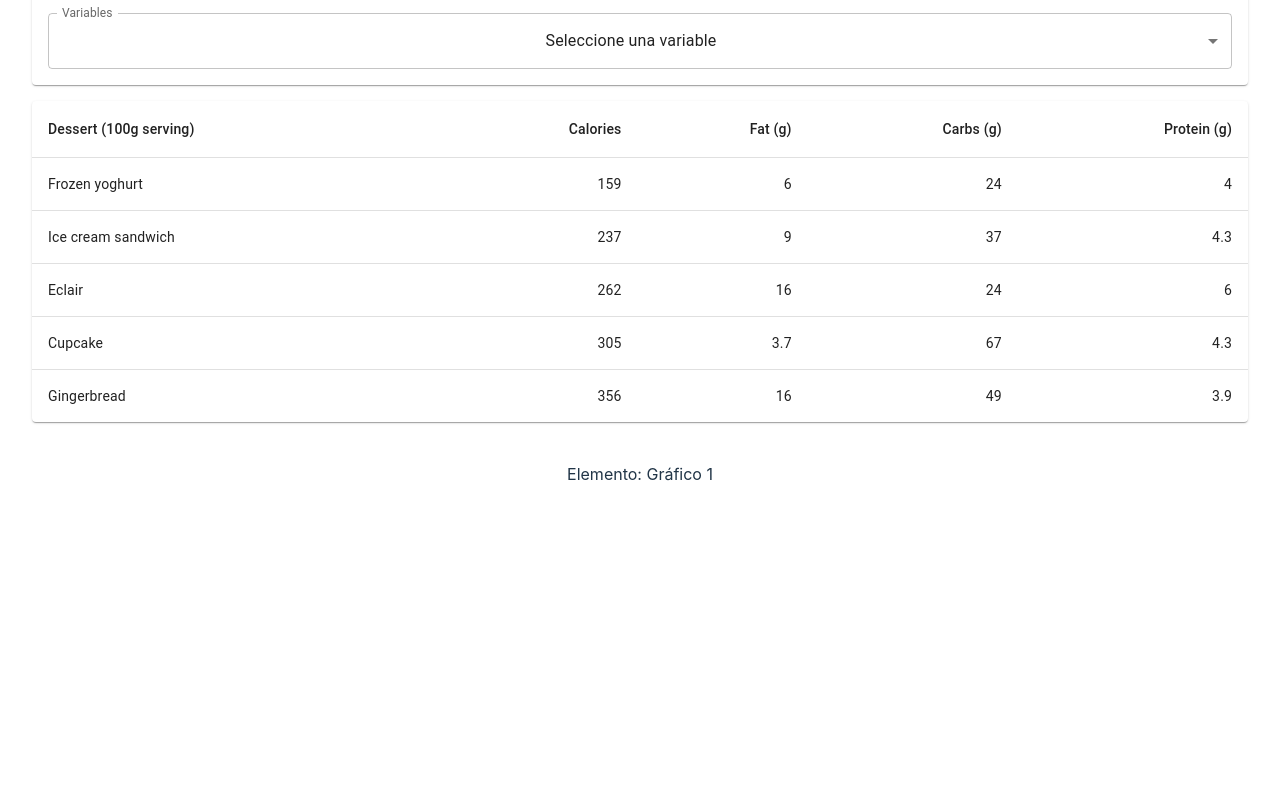
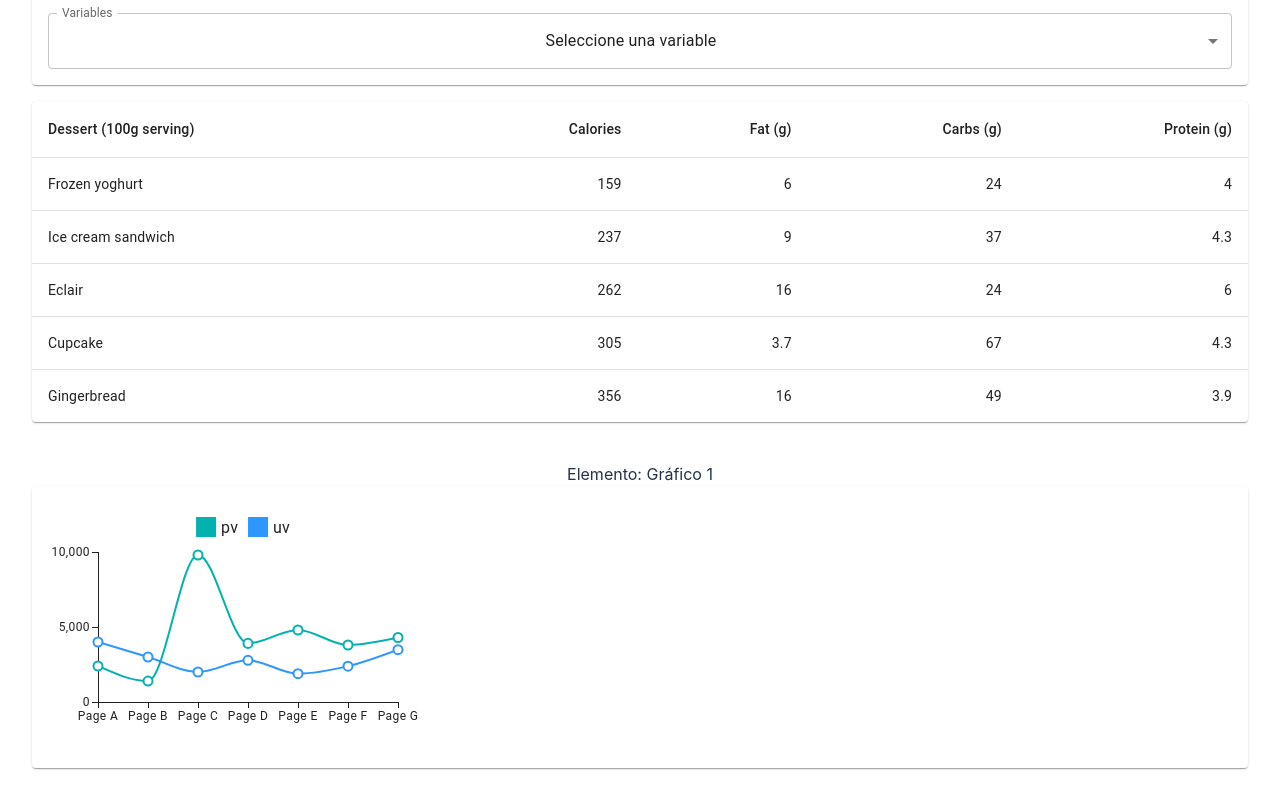
Before and after one commit to bmitegui/dashboard, a React (Vite) app: page / in a window 1280 px wide. Shown: the part 815-1615 px from the top of the page. Before the commit the page ends 1333 px from the top, so only its background shows below. Built offline with nearby package versions, Linux system fonts and the light colour scheme.

Commit message:
React MUI X: Instalación

```diff
--- a/package.json
+++ b/package.json
@@ -16,6 +16,7 @@
     "@emotion/react": "^11.13.3",
     "@emotion/styled": "^11.13.0",
     "@mui/material": "^6.1.6",
+    "@mui/x-charts": "^7.22.3",
     "react": "^18.3.1",
     "react-dom": "^18.3.1"
   },
--- a/src/App.tsx
+++ b/src/App.tsx
@@ -4,7 +4,7 @@ import Grid from '@mui/material/Grid2'
 import IndicatorWeather from './components/IndicatorWeather';
 import TableWeather from './components/TableWeather';
 import ControlWeather from './components/ControlWeather';
-
+import LineChartWeather from './components/LineChartWeather';
 
 function App() {
   return (
@@ -32,7 +32,7 @@ function App() {
       </Grid>
 
       {/* Gráfico */}
-      <Grid size={{ xs: 12, xl: 4 }}>Elemento: Gráfico 1</Grid>
+      <Grid size={{ xs: 12, xl: 4 }}>Elemento: Gráfico 1<LineChartWeather/></Grid>
     </Grid>
   )
 }
--- /dev/null
+++ b/src/components/LineChartWeather.tsx
@@ -0,0 +1,38 @@
+import Paper from '@mui/material/Paper';
+import { LineChart } from '@mui/x-charts/LineChart';
+
+const uData = [4000, 3000, 2000, 2780, 1890, 2390, 3490];
+const pData = [2400, 1398, 9800, 3908, 4800, 3800, 4300];
+const xLabels = [
+    'Page A',
+    'Page B',
+    'Page C',
+    'Page D',
+    'Page E',
+    'Page F',
+    'Page G',
+];
+
+export default function LineChartWeather() {
+    return (
+        <Paper
+            sx={{
+                p: 2,
+                display: 'flex',
+                flexDirection: 'column'
+            }}
+        >
+
+            {/* Componente para un gráfico de líneas */}
+            <LineChart
+                width={400}
+                height={250}
+                series={[
+                    { data: pData, label: 'pv' },
+                    { data: uData, label: 'uv' },
+                ]}
+                xAxis={[{ scaleType: 'point', data: xLabels }]}
+            />
+        </Paper>
+    );
+}
```
Also changed, not shown: 1 other file (tests, documents, lock files or other folders).
